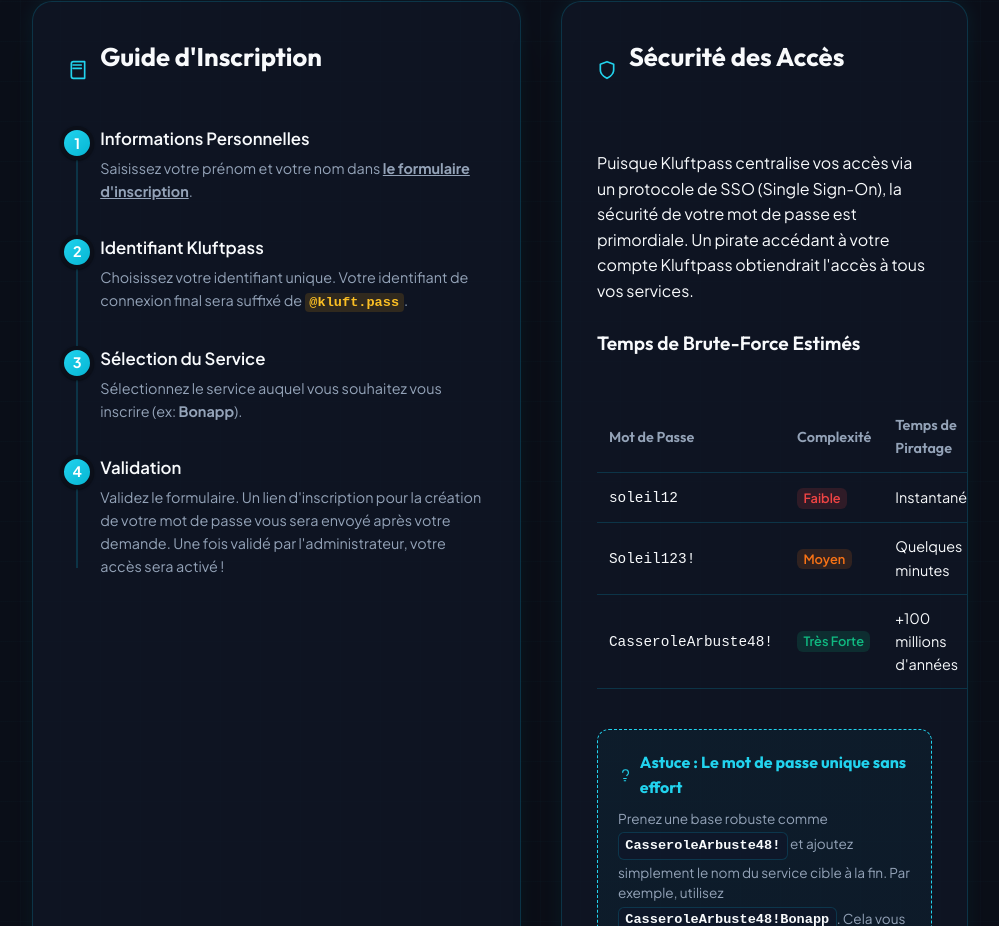
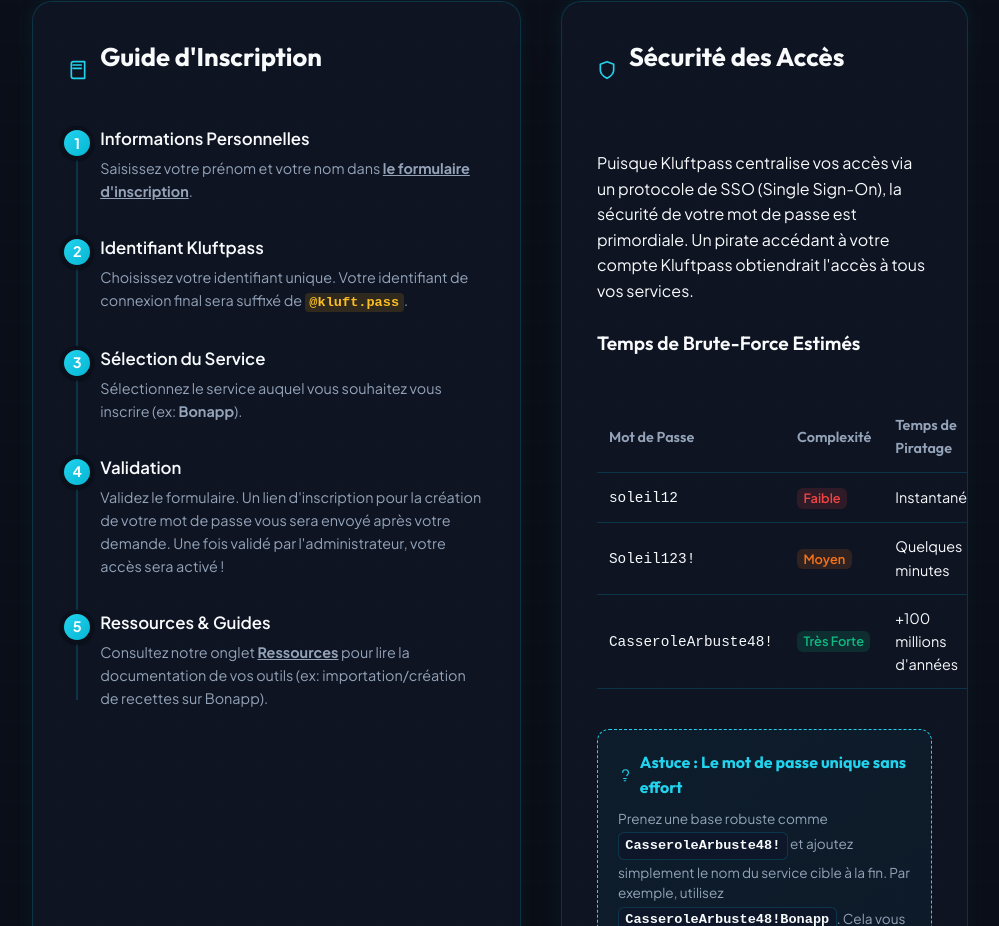
Before and after one commit to Seakluft/kluftpassportail, a website built with Vite: page index.html in a window 1280 px wide. Shown: the part 999-1925 px from the top of the page, without its empty margins (140-1139 px from the left). Built offline with nearby package versions, Linux system fonts and the light colour scheme.

Commit message:
Add files via upload

```diff
--- a/index.html
+++ b/index.html
@@ -134,6 +134,12 @@
               <div class="step-num">4</div>
               <div class="step-title">Validation</div>
               <div class="step-desc">Validez le formulaire. Un lien d'inscription pour la création de votre mot de passe vous sera envoyé après votre demande. Une fois validé par l'administrateur, votre accès sera activé !</div>
+            </div>
+
+            <div class="step">
+              <div class="step-num">5</div>
+              <div class="step-title">Ressources & Guides</div>
+              <div class="step-desc">Consultez notre onglet <a href="#" id="guide-resources-link" style="color: inherit; text-decoration: underline; font-weight: 700;">Ressources</a> pour lire la documentation de vos outils (ex: importation/création de recettes sur Bonapp).</div>
             </div>
           </div>
         </article>
--- a/src/main.js
+++ b/src/main.js
@@ -113,6 +113,15 @@ if (heroBtnRegister) {
 const heroBtnGuide = document.getElementById('hero-btn-guide');
 if (heroBtnGuide) {
   heroBtnGuide.addEventListener('click', (e) => {
+    e.preventDefault();
+    navigateToPage('page-resources');
+  });
+}
+
+// Guide step 5 link directs to resources page
+const guideResourcesLink = document.getElementById('guide-resources-link');
+if (guideResourcesLink) {
+  guideResourcesLink.addEventListener('click', (e) => {
     e.preventDefault();
     navigateToPage('page-resources');
   });
```
